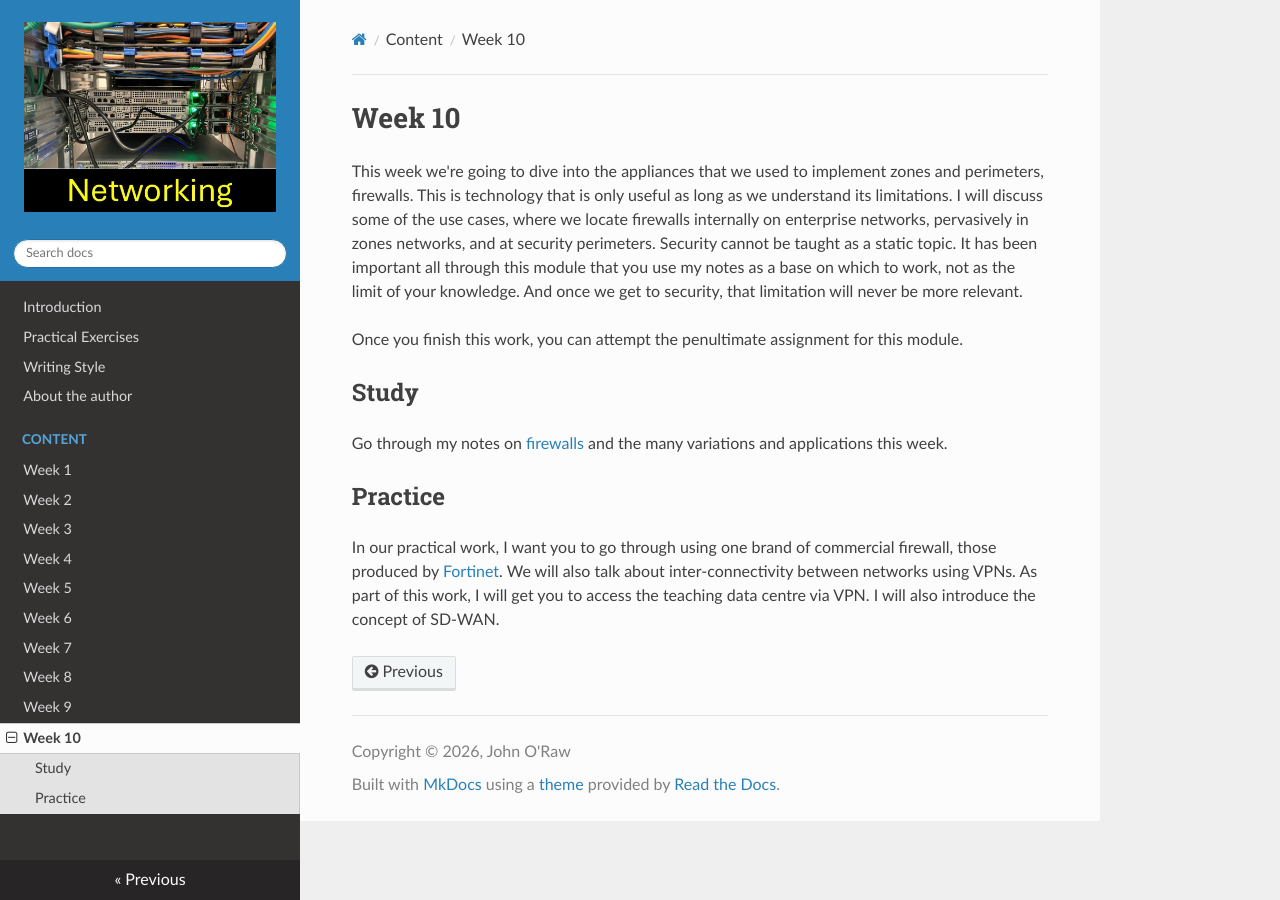
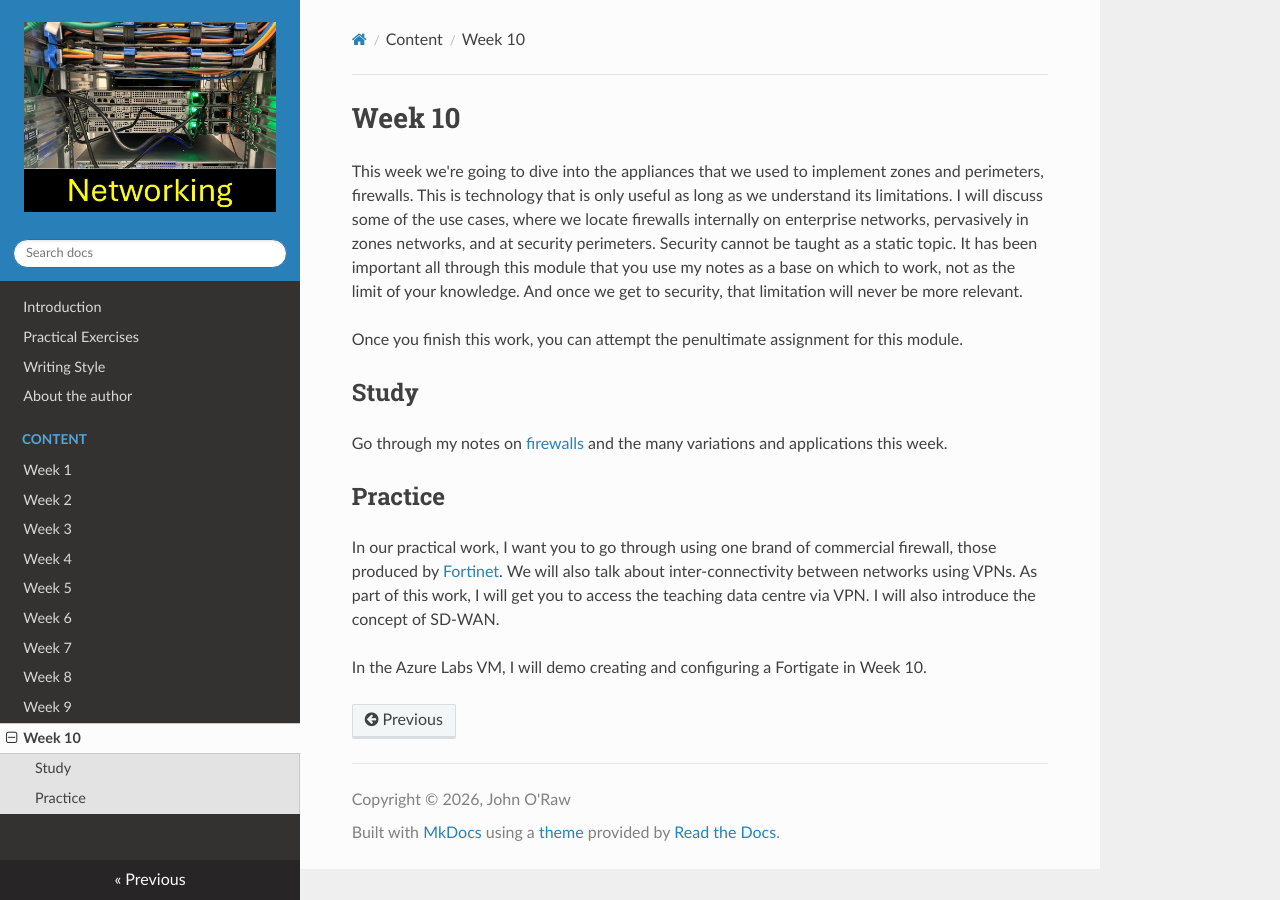
Before and after one commit to JOR-Donegal/Networking26, an MkDocs documentation site: the page built from docs/Content/j.md, in a window 1280 px wide. Built offline with MkDocs 1.6.1, drawn with Linux system fonts in a browser that asks for light colours; nearby versions of some CDN libraries.

Commit message:
Content edit

```diff
--- a/docs/Content/j.md
+++ b/docs/Content/j.md
@@ -8,3 +8,5 @@ Go through my notes on [firewalls](https://johnoraw.gitbook.io/z-and-p-theory/fi
 
 ## Practice
 In our practical work, I want you to go through using one brand of commercial firewall, those produced by [Fortinet](https://johnoraw.gitbook.io/z-and-p-practice/). We will also talk about inter-connectivity between networks using VPNs. As part of this work, I will get you to access the teaching data centre via VPN. I will also introduce the concept of SD-WAN.
+
+In the Azure Labs VM, I will demo creating and configuring a Fortigate in Week 10.
```
